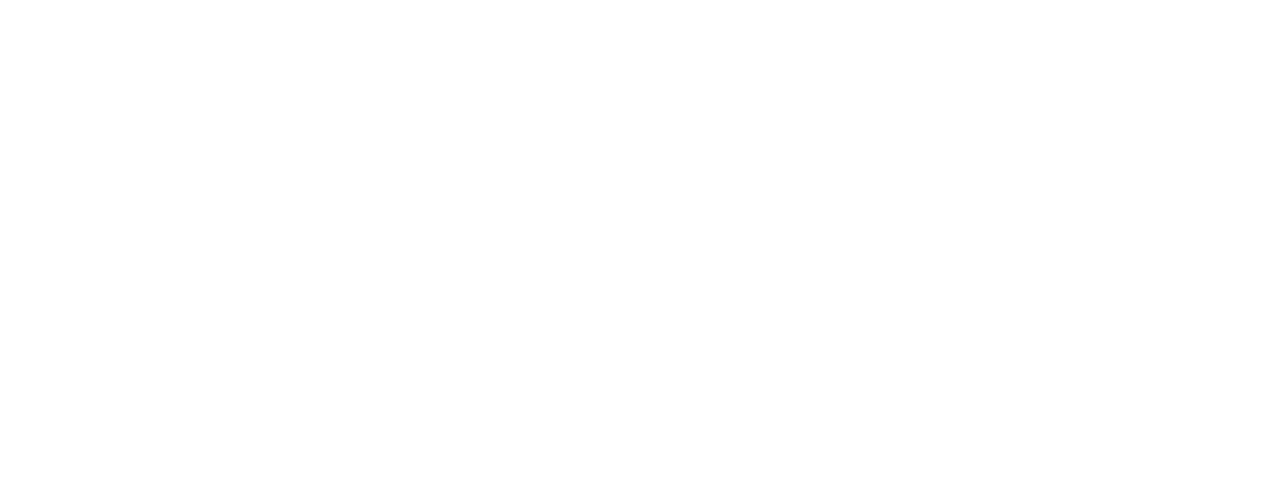
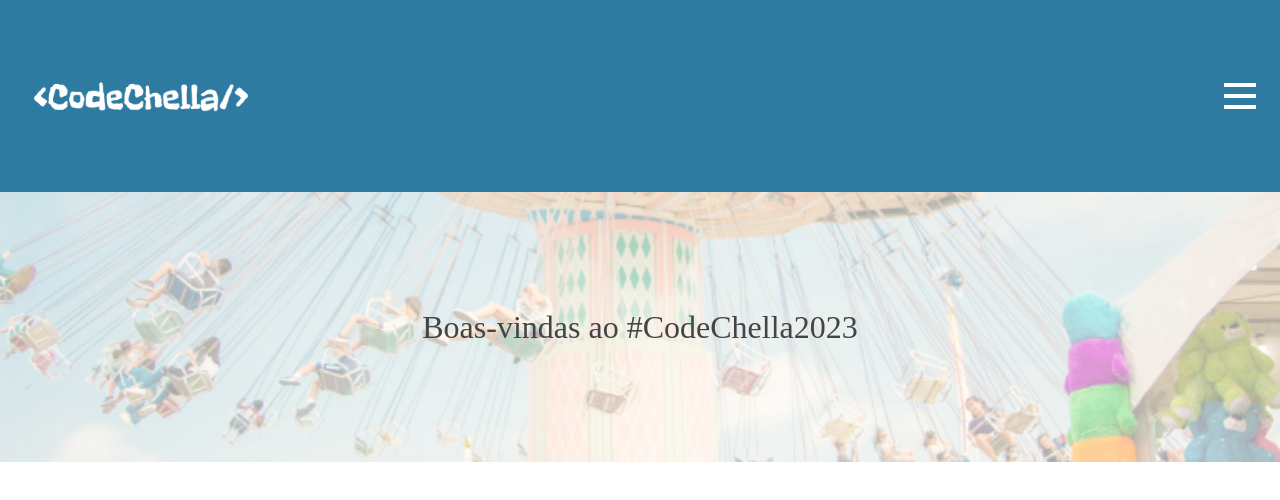
Before and after one commit to TobiasItalo/codechella, a React (Vite) app: page / in a window 1280 px wide. Shown: the top 500 px of the page. Built offline with nearby package versions, Linux system fonts and the light colour scheme; a web font is replaced by a local one.

Commit message:
:construction: building Banner component

```diff
--- /dev/null
+++ b/src/components/Banner/Banner.css
@@ -0,0 +1,23 @@
+.banner-container {
+  display: flex;
+  height: 270px;
+  flex-direction: column;
+  align-items: center;
+  background-repeat: no-repeat;
+  position: relative;
+  justify-content: center;
+  background-position: center;
+  background-size: cover;
+}
+
+.banner-container__text {
+  position: absolute;
+  text-align: center;
+  font-family: var(--title-font);
+  font-weight: 400;
+  font-size: 32px;
+  line-height: 42px;
+  display: flex;
+  align-items: center;
+  color: #444444;
+}
--- /dev/null
+++ b/src/components/Banner/index.tsx
@@ -0,0 +1,15 @@
+import './Banner.css'
+
+interface BannerProps {
+  theme: string
+  device: string
+  text: string
+}
+
+export default function Banner({ theme, device, text }: BannerProps): JSX.Element {
+  return (
+    <div className="banner-container" style={{ backgroundImage: `url("src/assets/${theme}/images/${device}/1-banner-homepage.png")` }}>
+      <p className="banner-container__text">{text}</p>
+    </div>
+  )
+}
--- a/src/routes.tsx
+++ b/src/routes.tsx
@@ -1,11 +1,18 @@
-import { BrowserRouter } from 'react-router-dom';
-import Header from './components/Header';
+import { BrowserRouter } from 'react-router-dom'
+import Header from './components/Header'
+import Banner from './components/Banner'
+import { useRef } from 'react'
+import { useThemeContext } from './contexts/Theme'
 
-export default function AppRoutes() {
+export default function AppRoutes(): JSX.Element {
+  const widthScreen = useRef(window.innerWidth).current
+  const device = widthScreen >= 1440 ? 'desktop' : (widthScreen >= 768 ? 'tablet' : 'mobile')
+  const { theme } = useThemeContext()
 
   return (
     <BrowserRouter>
-      <Header />
+      <Header theme={theme} device={device} />
+      <Banner theme={theme} device={device} text='Boas-vindas ao #CodeChella2023'/>
     </BrowserRouter>
   )
 }
```
